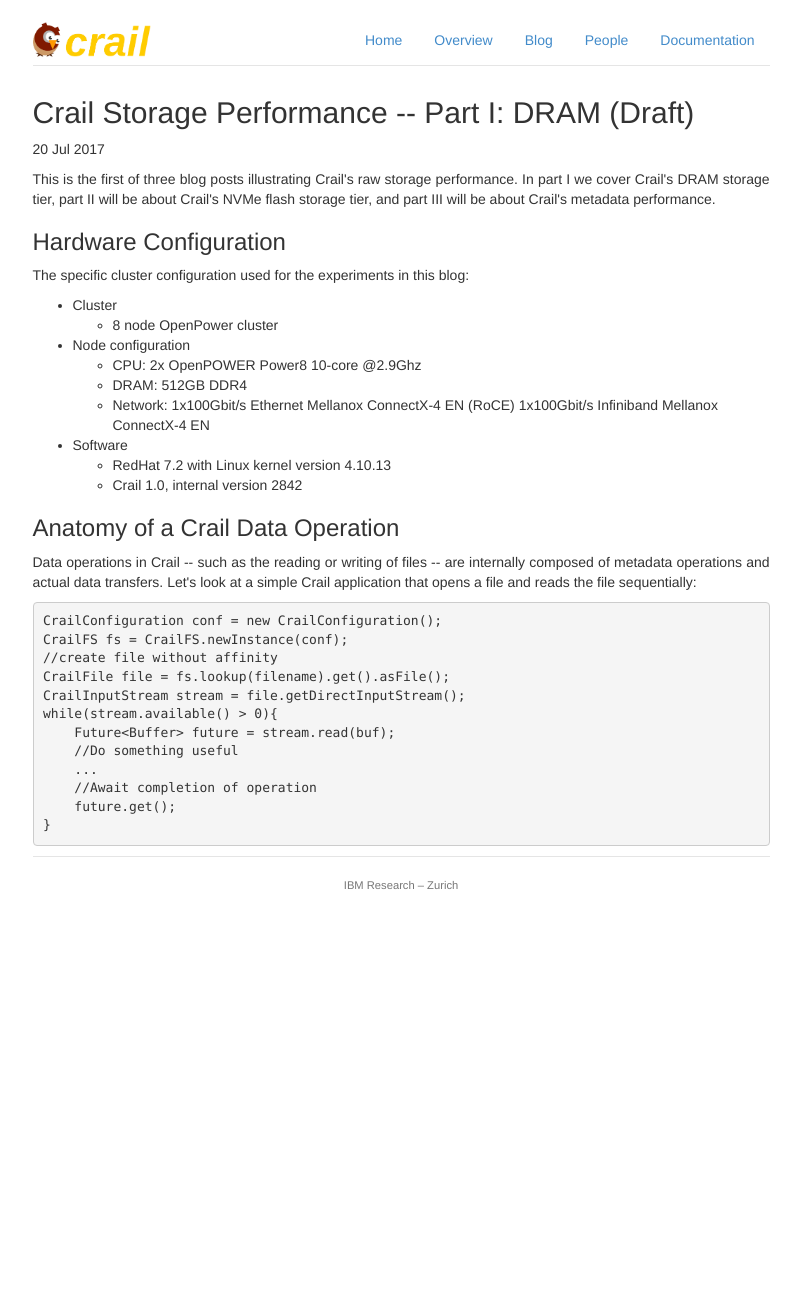
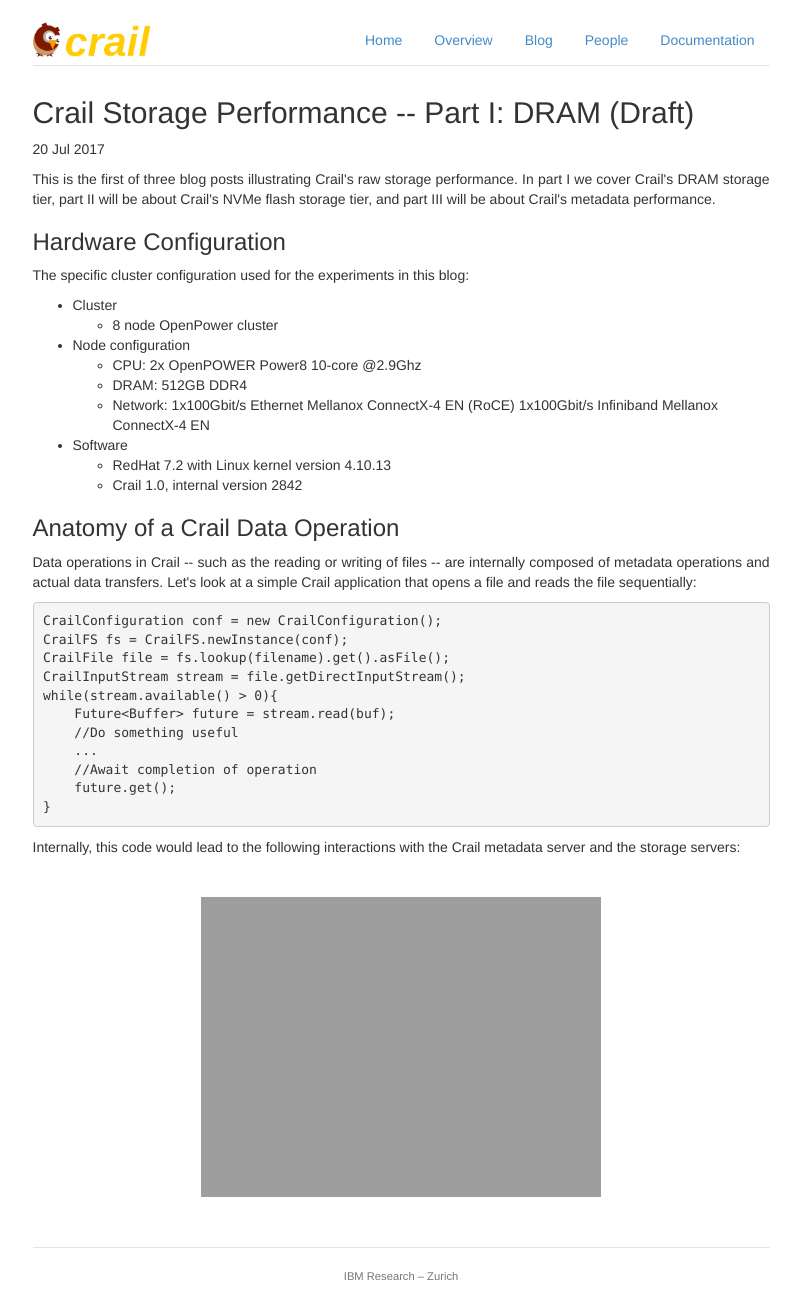
Before and after one commit to apache/incubator-crail-website, a Jekyll site: the page built from _posts/blog/2017-07-20-crail-memory.md, in a window 1280 px wide. Shown: the whole page, without its empty margins (239-1040 px from the left). Built offline with Jekyll 4.4.1, drawn with Linux system fonts in a browser that asks for light colours; comment, search, counter and statistics services are not loaded; before the commit the page ends 914 px from its top, so only the background shows below that.

Commit message:
Update 2017-07-20-crail-memory.md

````diff
--- a/_posts/blog/2017-07-20-crail-memory.md
+++ b/_posts/blog/2017-07-20-crail-memory.md
@@ -37,7 +37,6 @@
 ```
 CrailConfiguration conf = new CrailConfiguration();
 CrailFS fs = CrailFS.newInstance(conf);
-//create file without affinity
 CrailFile file = fs.lookup(filename).get().asFile();
 CrailInputStream stream = file.getDirectInputStream();
 while(stream.available() > 0){
@@ -50,5 +49,9 @@
 ```
 <div style="text-align: justify">
 <p>
+Internally, this code would lead to the following interactions with the Crail metadata server and the storage servers:
 </p>
 </div>
+<br>
+<div style="text-align:center"><img src ="http://crail.io/img/blog/crail-memory/anatomy.svg"></div>
+<br><br>
````
